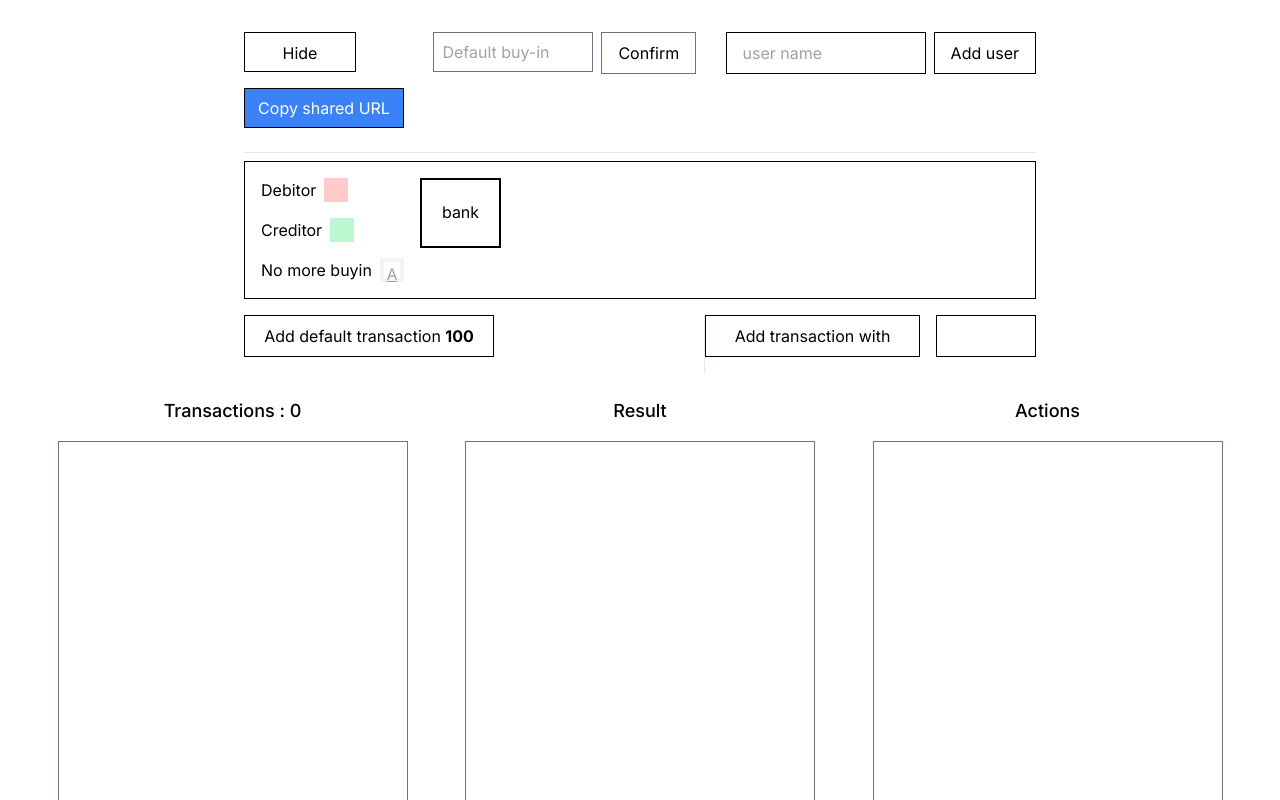
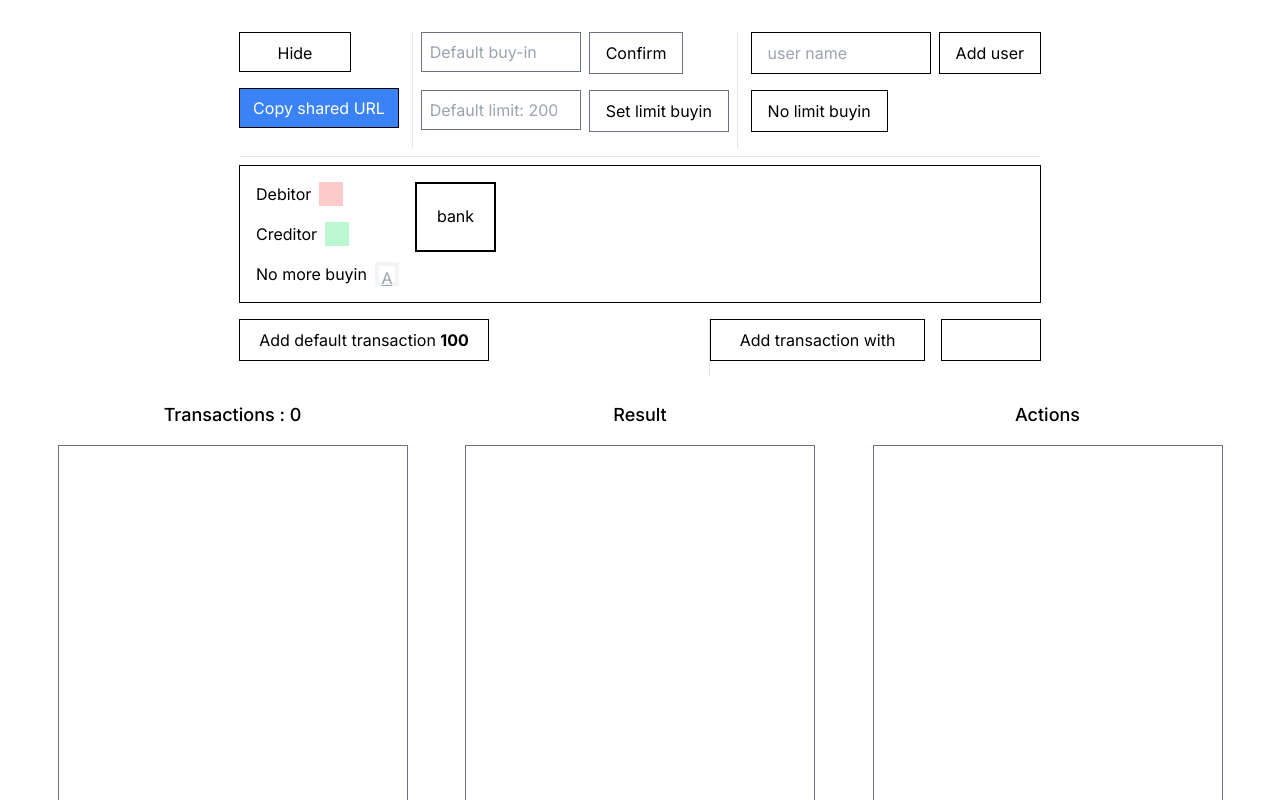
Before and after one commit to thuutri2710/porkerbill, a Next.js app: page /v2 in a window 1280 px wide. Shown: the top 800 px of the page. Built offline with nearby package versions, Linux system fonts and the light colour scheme.

Commit message:
Update buyin rule

```diff
--- a/app/v2/page.tsx
+++ b/app/v2/page.tsx
@@ -21,6 +21,7 @@
   const router = useRouter();
   const queryParams = useSearchParams();
   const [result, setResult] = useState<[string, number][]>([]);
+  const [limitBuyIn, setLimitBuyIn] = useState(200);
   const [actions, setActions] = useState<Action[]>([]);
   const [users, setUsers] = useState<string[]>(() => {
     let persistedUsers: string | null = null;
@@ -59,7 +60,7 @@
     return JSON.parse(persistedTransactions || "[]");
   });
 
-  const overBuyInUsers = result.filter(([, money]) => money <= -200).map(([name]) => name);
+  const overBuyInUsers = result.filter(([, money]) => money <= -limitBuyIn).map(([name]) => name);
 
   const calculateMoney = (shouldScroll: boolean) => {
     const obj: Record<string, number> = {};
@@ -232,7 +233,9 @@
       <Users
         users={users}
         setUsers={setUsers}
-        overBuyInUsers={overBuyInUsers}
+        limitBuyIn={limitBuyIn}
+        setLimitBuyIn={setLimitBuyIn}
+        overBuyInUsers={limitBuyIn === -1 ? [] : overBuyInUsers}
         //@ts-ignore
         setTransactions={setTransactions}
       />
--- a/components/Users.tsx
+++ b/components/Users.tsx
@@ -10,8 +10,10 @@
 interface UsersProps {
   users: string[];
   overBuyInUsers: string[];
+  limitBuyIn: number;
   setUsers: (u: string[]) => void;
   setTransactions: (t: Transaction | ((prevState: Transaction[]) => Transaction[])) => void;
+  setLimitBuyIn: (l: number) => void;
 }
 
 const Users = ({
@@ -19,9 +21,12 @@
   users = [],
   setUsers = (u: any) => void u,
   setTransactions,
+  setLimitBuyIn,
+  limitBuyIn,
 }: UsersProps) => {
   const inputRef = useRef<HTMLInputElement>(null);
   const buyInRef = useRef<HTMLInputElement>(null);
+  const limitBuyInRef = useRef<HTMLInputElement>(null);
   const [isShowConfig, setIsShowConfig] = useState<boolean>(true);
 
   const [defaultBuyIn, setDefaultBuyIn] = useState<number>(100);
@@ -36,6 +41,10 @@
     }
 
     const value = Number(buyInRef.current.value);
+
+    if (value <= 0) {
+      return;
+    }
     setDefaultBuyIn(value);
   };
 
@@ -86,10 +95,10 @@
   };
 
   return (
-    <div className="mb-6 w-full md:w-[840px] px-1 md:px-6">
+    <div className="mb-6 w-full md:w-[850px] px-1 md:px-6">
       <div className="flex flex-col md:flex-row justify-between">
         <div>
-          <div className="flex flex-row md:flex-col">
+          <div className="flex flex-row md:flex-col pr-2">
             <button
               onClick={() => {
                 setIsShowConfig((p) => !p);
@@ -131,9 +140,10 @@
         </div>
         {isShowConfig && (
           <>
+            <div className="md:px-2 md:border-x md:border-gray-200">
               <div className="mb-4 md:mb-0 md:flex md:items-start">
                 <input
-                min={0}
+                  min={1}
                   ref={buyInRef}
                   name="buyIn"
                   type="number"
@@ -147,8 +157,32 @@
                   Confirm
                 </button>
               </div>
+              <div className="mb-4 md:mb-0 md:flex md:items-start mt-4">
+                <input
+                  min={1}
+                  ref={limitBuyInRef}
+                  name="limitBuyIn"
+                  type="number"
+                  className="border border-gray-500 w-40 h-10 p-2"
+                  placeholder="Default limit: 200"
+                />
+                <button
+                  className="border border-gray-500 px-4 py-2 ml-2 md:ml-2 md:mt-0"
+                  onClick={() => {
+                    if (limitBuyInRef.current && Number(limitBuyInRef.current.value) > 0) {
+                      setLimitBuyIn(Number(limitBuyInRef.current.value));
+
+                      limitBuyInRef.current.value = "";
+                    }
+                  }}
+                >
+                  Set limit buyin
+                </button>
+              </div>
+            </div>
+            <div className="md:pl-2 pl-0">
               <form
-              className="mb-4 md:mb-0 md:flex md:items-start"
+                className="md:mb-0 md:flex md:items-start"
                 onSubmit={(e) => {
                   e.preventDefault();
                   const form = e.target as HTMLFormElement;
@@ -168,12 +202,31 @@
                   ref={inputRef}
                   placeholder="user name"
                   name="user"
-                className="px-4 py-2 border-black border-solid border w-[200px] mr-2"
+                  className="px-4 py-2 border-black border-solid border w-[180px] mr-2"
                 />
-              <button type="submit" className="px-4 py-2 border border-solid border-black md:mt-0">
+                <button
+                  type="submit"
+                  className="px-4 py-2 border border-solid border-black md:mt-0"
+                >
                   Add user
                 </button>
               </form>
+              <button
+                className={clsx(
+                  "px-4 py-2 border border-solid border-black my-4",
+                  limitBuyIn === -1 && "bg-blue-500 text-white"
+                )}
+                onClick={() => {
+                  if (limitBuyIn > 0) {
+                    setLimitBuyIn(-1);
+                  } else {
+                    setLimitBuyIn(Number(limitBuyInRef.current?.value) || 200);
+                  }
+                }}
+              >
+                No limit buyin
+              </button>
+            </div>
           </>
         )}
       </div>
@@ -273,7 +326,7 @@
             onClick={(e) => {
               e.preventDefault();
               const money = moneyOfTransactionInputRef.current?.value || 0;
-              if (!money) {
+              if (!money || Number(money) <= 0) {
                 return;
               }
               setTransactions((transactions) => {
@@ -291,7 +344,7 @@
             Add transaction with
           </button>
           <input
-            min={0}
+            min={1}
             ref={moneyOfTransactionInputRef}
             type="number"
             name="transaction"
```
Lines whose indentation alone changed are shown as unchanged.
